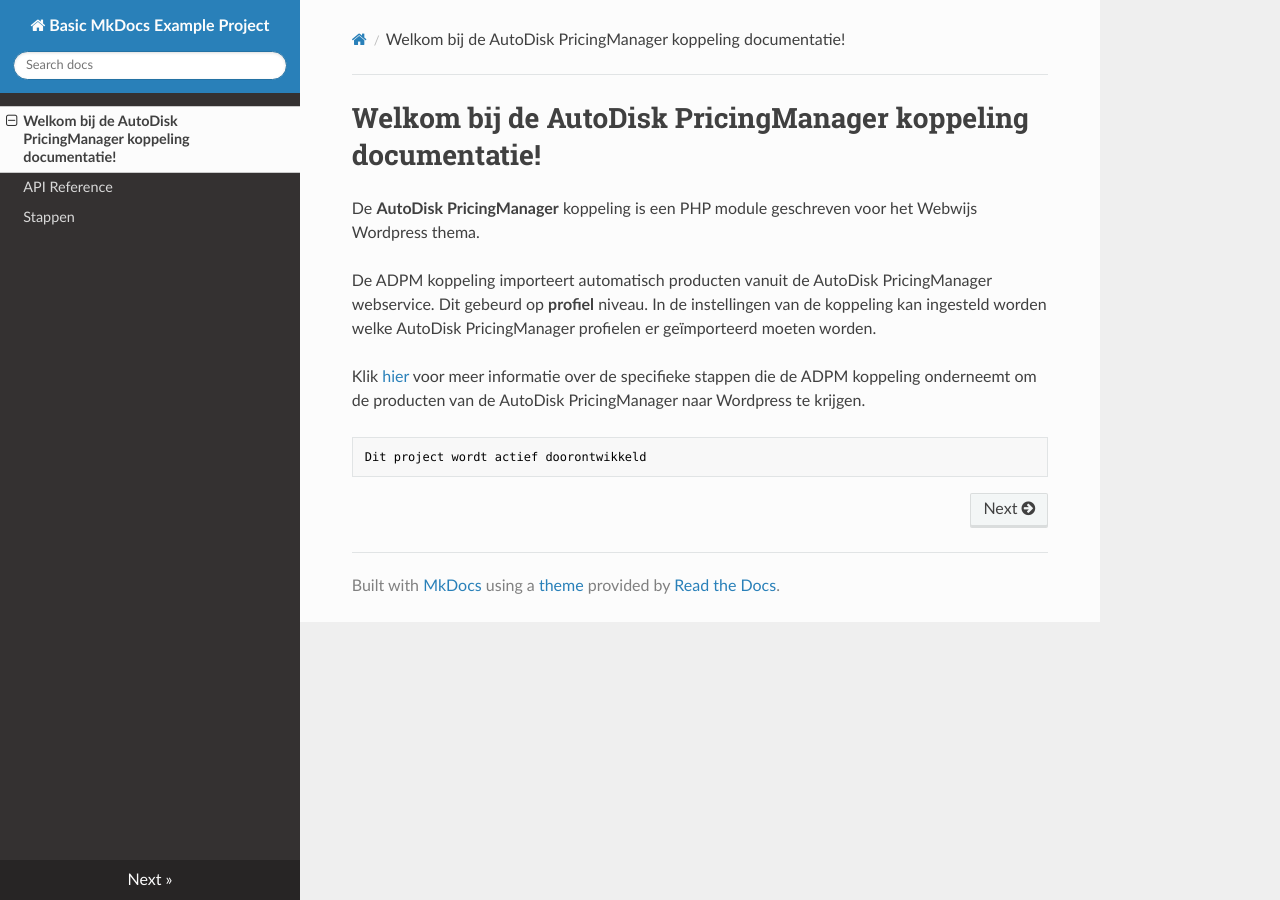
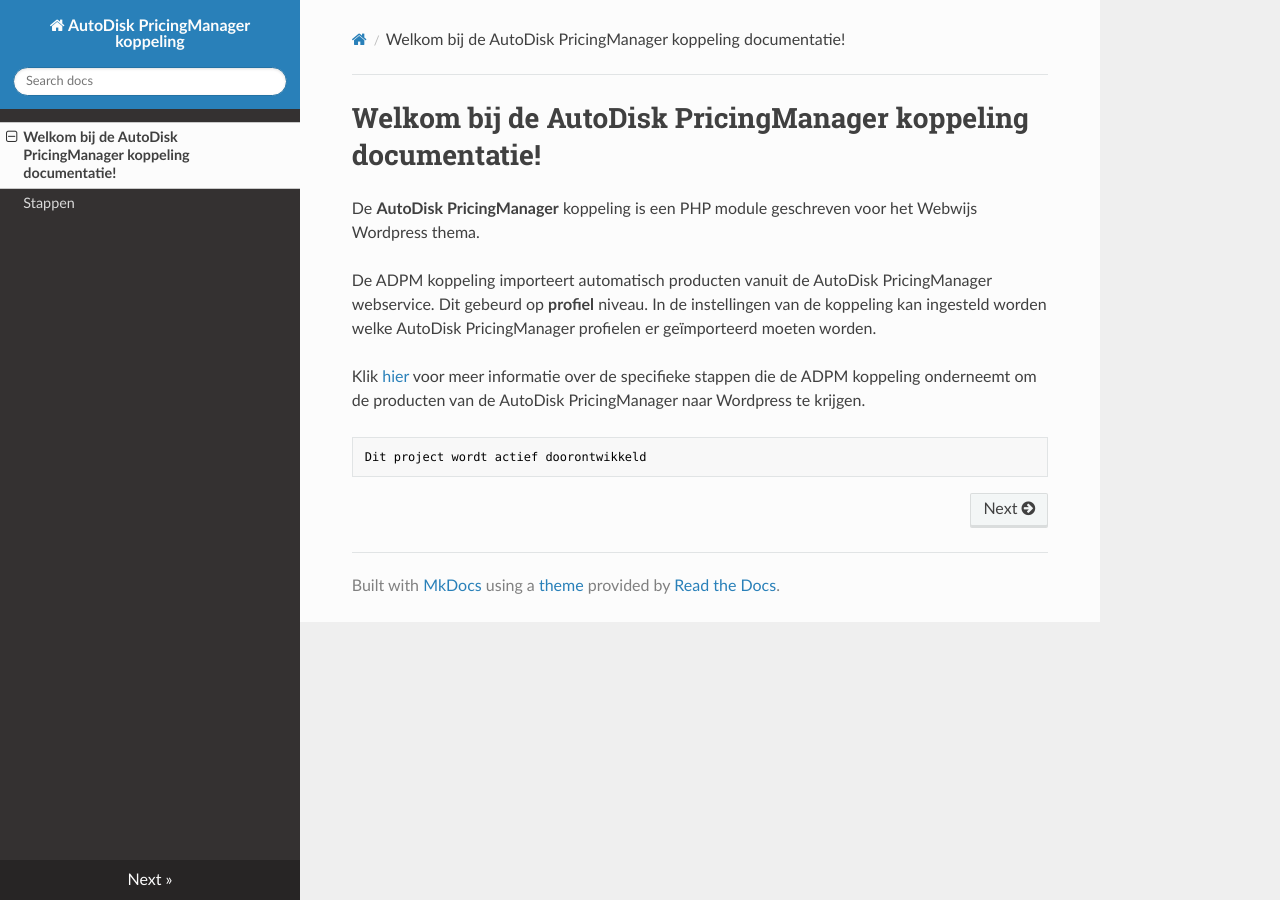
Before and after one commit to Webwijs/AutoDisk, an MkDocs documentation site: the page built from docs/index.md, in a window 1280 px wide. Built offline with MkDocs 1.6.1, drawn with Linux system fonts in a browser that asks for light colours; nearby versions of some CDN libraries.

Commit message:
updated config + title

```diff
--- a/docs/api.md
+++ /dev/null
@@ -1,3 +0,0 @@
-# API Reference
-
-::: lumache
--- a/mkdocs.yml
+++ b/mkdocs.yml
@@ -1,4 +1,4 @@
-site_name: Basic MkDocs Example Project
+site_name: AutoDisk PricingManager koppeling
 theme:
   name: readthedocs
   highlightjs: true
```
